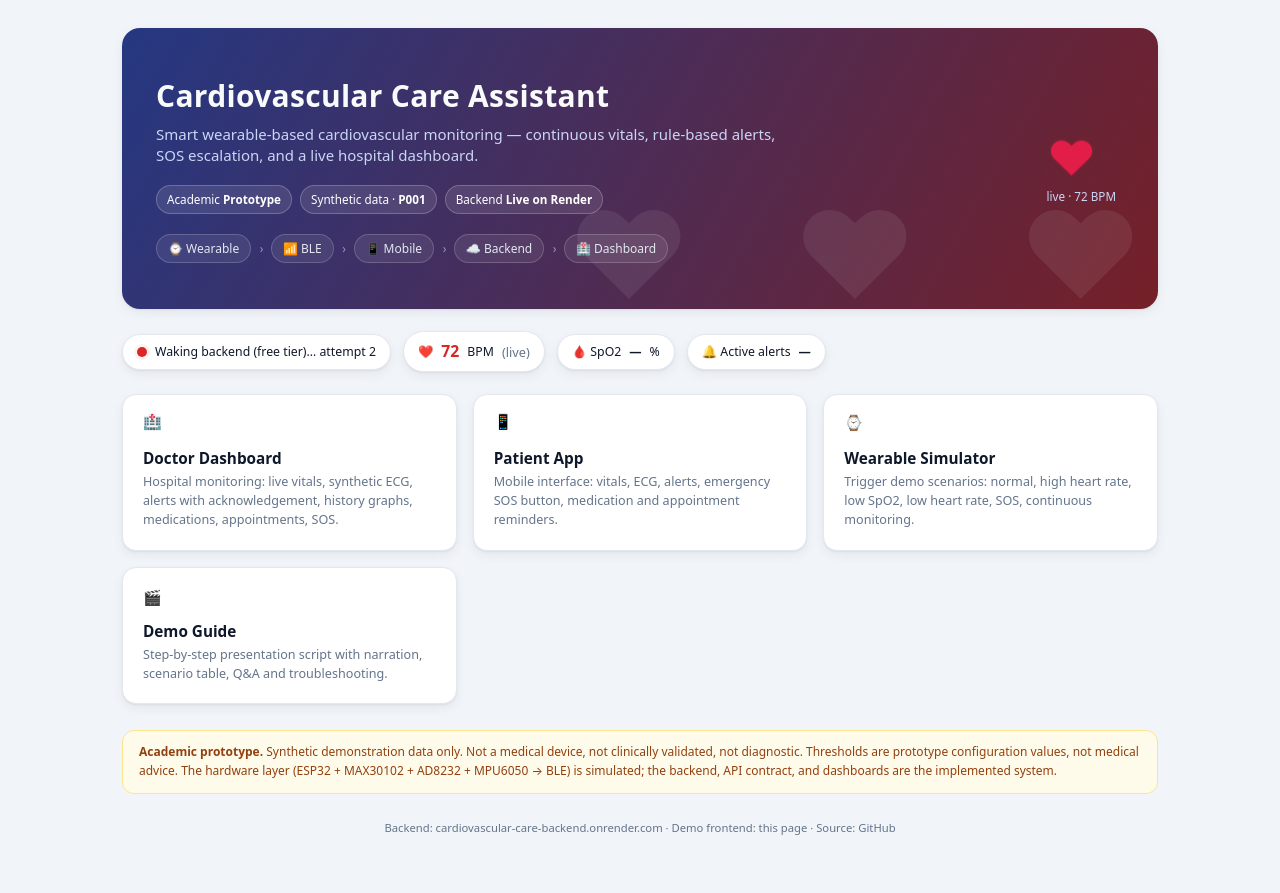
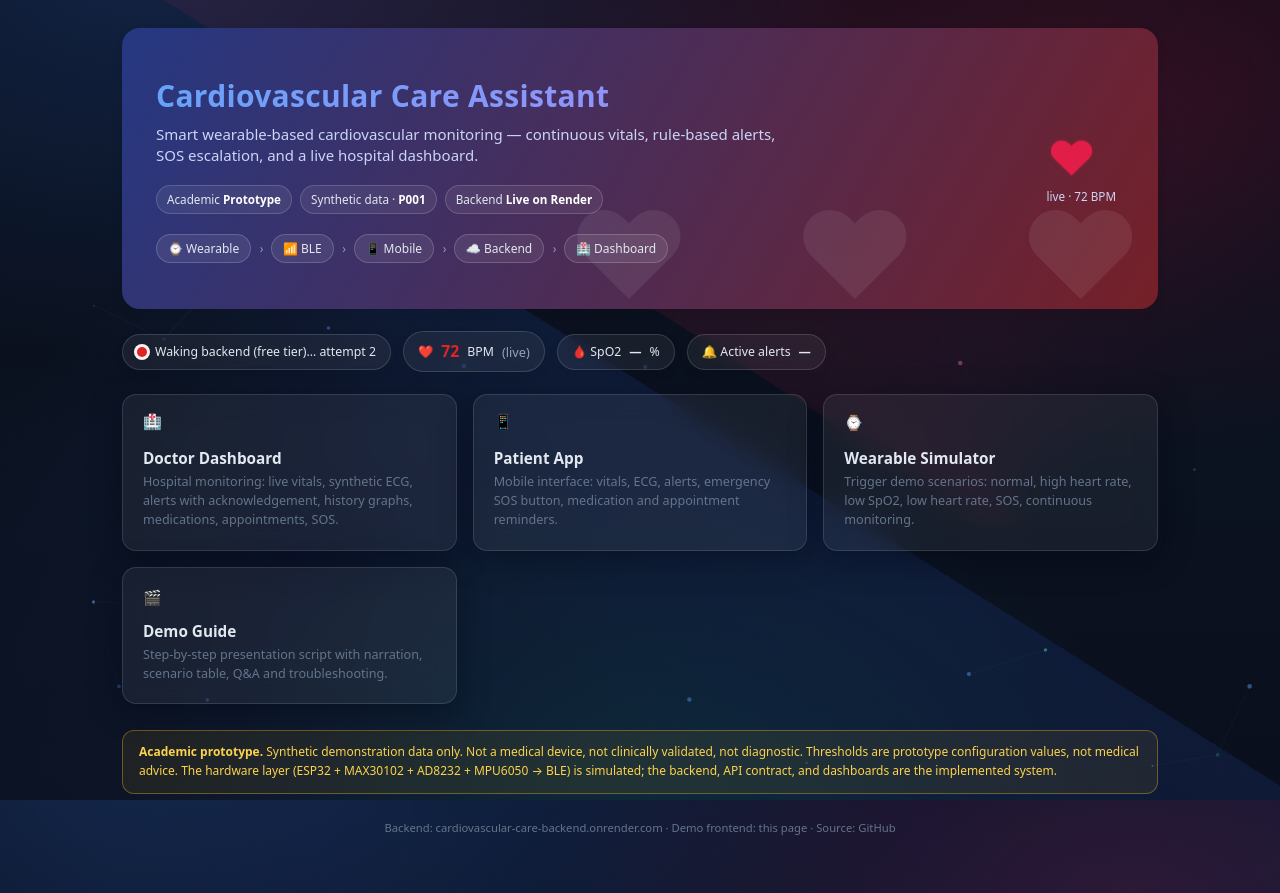
Before and after one commit to rajjeet-saha/cardiovascular-care-assistant, a plain HTML site: page index.html in a window 1280 px wide. Drawn offline with Linux system fonts and the light colour scheme; no server answers.

Commit message:
AI-studio visual overhaul: glassmorphism, aurora gradients, particles, scroll reveals, count-up vitals; backend keep-alive workflow
- New ai-theme.css: dark glass panels, aurora drift background, gradient
  titles, glow borders, neon live rings (all four pages)
- New ai-motion.js: linked particle canvas, IntersectionObserver reveals,
  count-up numerals wired into live vitals
- .github/workflows/keep-alive.yml: pings the Render backend every 10 min
  so the free-tier service never sleeps
- Reduced-motion and prototype labeling preserved

Generated with Codebuff
Co-Authored-By: Codebuff <noreply@codebuff.com>

```diff
--- /dev/null
+++ b/frontend/src/services/ai-motion.js
@@ -0,0 +1,139 @@
+/**
+ * AI motion engine — Cardiovascular Care Assistant
+ * Auto-initializes on DOMContentLoaded:
+ *   1. floating particle canvas (#ai-particles)
+ *   2. scroll-reveal for .ai-reveal elements
+ *   3. window.AI.countUp(el, target) for animated numerals
+ * Zero dependencies; silently no-ops on reduced-motion.
+ *
+ * Academic prototype — synthetic demonstration data only.
+ */
+(function () {
+  "use strict";
+
+  var reduced = window.matchMedia && window.matchMedia("(prefers-reduced-motion: reduce)").matches;
+
+  var AI = {};
+
+  /* ---------------- Count-up ---------------- */
+
+  AI.countUp = function (el, target, decimals) {
+    if (!el) return;
+    var to = Number(target);
+    if (isNaN(to)) { el.textContent = target; return; }
+    if (reduced) { el.textContent = String(to); return; }
+    var from = parseFloat(el.textContent);
+    if (isNaN(from)) from = to - (to > 40 ? 6 : 3);
+    var dur = 550, t0 = null;
+    el.classList.add("ai-count");
+    function step(ts) {
+      if (t0 === null) t0 = ts;
+      var p = Math.min(1, (ts - t0) / dur);
+      var eased = 1 - Math.pow(1 - p, 3);
+      var v = from + (to - from) * eased;
+      el.textContent = decimals ? v.toFixed(decimals) : String(Math.round(v));
+      if (p < 1) requestAnimationFrame(step);
+    }
+    requestAnimationFrame(step);
+  };
+
+  /* ---------------- Scroll reveal ---------------- */
+
+  function initReveal() {
+    var els = document.querySelectorAll(".ai-reveal");
+    if (!els.length) return;
+    if (reduced || !("IntersectionObserver" in window)) {
+      els.forEach ? els.forEach(function (e) { e.classList.add("ai-in"); }) : null;
+      return;
+    }
+    var io = new IntersectionObserver(function (entries) {
+      entries.forEach(function (en) {
+        if (en.isIntersecting) {
+          en.target.classList.add("ai-in");
+          io.unobserve(en.target);
+        }
+      });
+    }, { threshold: 0.12 });
+    Array.prototype.forEach.call(els, function (e, i) {
+      e.style.transitionDelay = (Math.min(i, 6) * 60) + "ms";
+      io.observe(e);
+    });
+  }
+
+  /* ---------------- Particles ---------------- */
+
+  function initParticles() {
+    if (reduced) return;
+    var canvas = document.createElement("canvas");
+    canvas.id = "ai-particles";
+    document.body.appendChild(canvas);
+    var ctx = canvas.getContext("2d");
+    var parts = [], W = 0, H = 0;
+
+    function resize() {
+      W = canvas.width = window.innerWidth;
+      H = canvas.height = window.innerHeight;
+      var count = Math.min(70, Math.floor(W * H / 26000));
+      parts = [];
+      for (var i = 0; i < count; i++) {
+        parts.push({
+          x: Math.random() * W,
+          y: Math.random() * H,
+          r: Math.random() * 1.8 + 0.6,
+          vx: (Math.random() - 0.5) * 0.25,
+          vy: (Math.random() - 0.5) * 0.25 - 0.08,
+          hue: Math.random() < 0.75 ? "96, 165, 250" : (Math.random() < 0.5 ? "244, 114, 182" : "52, 211, 153"),
+          a: Math.random() * 0.5 + 0.15
+        });
+      }
+    }
+
+    var linked = !document.body.classList.contains("ai-plain");
+
+    function frame() {
+      ctx.clearRect(0, 0, W, H);
+      for (var i = 0; i < parts.length; i++) {
+        var p = parts[i];
+        p.x += p.vx; p.y += p.vy;
+        if (p.x < -10) p.x = W + 10; if (p.x > W + 10) p.x = -10;
+        if (p.y < -10) p.y = H + 10; if (p.y > H + 10) p.y = -10;
+        ctx.beginPath();
+        ctx.arc(p.x, p.y, p.r, 0, Math.PI * 2);
+        ctx.fillStyle = "rgba(" + p.hue + "," + p.a + ")";
+        ctx.fill();
+        if (linked) {
+          for (var j = i + 1; j < parts.length; j++) {
+            var q = parts[j];
+            var dx = p.x - q.x, dy = p.y - q.y, d2 = dx * dx + dy * dy;
+            if (d2 < 110 * 110) {
+              ctx.beginPath();
+              ctx.moveTo(p.x, p.y);
+              ctx.lineTo(q.x, q.y);
+              ctx.strokeStyle = "rgba(96,165,250," + (0.10 * (1 - d2 / 12100)) + ")";
+              ctx.lineWidth = 1;
+              ctx.stroke();
+            }
+          }
+        }
+      }
+      requestAnimationFrame(frame);
+    }
+
+    resize();
+    window.addEventListener("resize", resize);
+    requestAnimationFrame(frame);
+  }
+
+  function init() {
+    initParticles();
+    initReveal();
+  }
+
+  if (document.readyState === "loading") {
+    document.addEventListener("DOMContentLoaded", init);
+  } else {
+    init();
+  }
+
+  window.AI = AI;
+})();
--- /dev/null
+++ b/frontend/src/services/ai-theme.css
@@ -0,0 +1,188 @@
+/* ============================================================
+   AI-Studio theme layer — Cardiovascular Care Assistant
+   Glassmorphism + aurora gradients + particles + reveals.
+   Pure CSS/JS — no dependencies. Prototype labeling preserved.
+   ============================================================ */
+
+/* ---------------- Aurora background ---------------- */
+
+.ai-dark, .ai-polish {
+  position: relative;
+}
+
+body.ai-dark {
+  background:
+    radial-gradient(1200px 700px at 12% -8%, rgba(59, 130, 246, 0.22), transparent 60%),
+    radial-gradient(1000px 600px at 88% 12%, rgba(225, 29, 72, 0.16), transparent 60%),
+    radial-gradient(900px 700px at 50% 110%, rgba(16, 185, 129, 0.12), transparent 60%),
+    linear-gradient(180deg, #070b16 0%, #0b1220 55%, #0a0f1d 100%);
+  background-attachment: fixed;
+  color: #e2e8f0;
+}
+
+body.ai-dark::before {
+  /* slow aurora drift */
+  content: "";
+  position: fixed;
+  inset: -20%;
+  background:
+    conic-gradient(from 120deg at 30% 30%, rgba(37, 99, 235, 0.14), transparent 30%),
+    conic-gradient(from 300deg at 70% 60%, rgba(225, 29, 72, 0.10), transparent 30%);
+  animation: aurora 18s ease-in-out infinite alternate;
+  pointer-events: none;
+  z-index: 0;
+}
+@keyframes aurora {
+  0%   { transform: rotate(0deg) scale(1); opacity: 0.8; }
+  100% { transform: rotate(14deg) scale(1.15); opacity: 1; }
+}
+
+/* everything visible sits above the aurora + particles */
+body.ai-dark > * { position: relative; z-index: 2; }
+#ai-particles { position: fixed; inset: 0; z-index: 1; pointer-events: none; }
+
+/* ---------------- Glass panels ---------------- */
+
+body.ai-dark .card,
+body.ai-dark .tile {
+  background: rgba(255, 255, 255, 0.055);
+  border: 1px solid rgba(255, 255, 255, 0.12);
+  backdrop-filter: blur(14px);
+  -webkit-backdrop-filter: blur(14px);
+  box-shadow: 0 8px 32px rgba(2, 6, 23, 0.45);
+  color: #e2e8f0;
+}
+
+body.ai-dark .muted, body.ai-dark .chart-unit { color: #94a3b8; }
+body.ai-dark .chart-block { background: rgba(255,255,255,0.04); border-color: rgba(255,255,255,0.10); }
+body.ai-dark .chip { background: rgba(255,255,255,0.07); border-color: rgba(255,255,255,0.16); color: #e2e8f0; }
+body.ai-dark .skeleton, body.ai-dark .empty-state { background: rgba(255,255,255,0.04); border-color: rgba(255,255,255,0.14); color: #94a3b8; }
+body.ai-dark .med-item, body.ai-dark .appt-item { background: rgba(255,255,255,0.045); border-color: rgba(255,255,255,0.11); }
+body.ai-dark .topbar, body.ai-dark .app-top {
+  background: rgba(10, 15, 29, 0.72);
+  backdrop-filter: blur(16px);
+  -webkit-backdrop-filter: blur(16px);
+  border-bottom: 1px solid rgba(255,255,255,0.10);
+}
+body.ai-dark .topbar h1, body.ai-dark .app-top h1 { color: #f1f5f9; }
+body.ai-dark .conn-text { color: #cbd5f5; }
+body.ai-dark .poll-note { background: rgba(255,255,255,0.06); border-color: rgba(255,255,255,0.14); color: #94a3b8; }
+body.ai-dark .vital { background: rgba(255,255,255,0.055); }
+body.ai-dark .vital-value { color: #f8fafc; }
+body.ai-dark .vital.ok { border-top-color: #34d399; }
+body.ai-dark .vital.warn { border-top-color: #fbbf24; background: rgba(251, 191, 36, 0.06); }
+body.ai-dark .vital.critical { border-top-color: #f87171; background: rgba(248, 113, 113, 0.08); }
+body.ai-dark .alert-item { background: rgba(255,255,255,0.045); border-color: rgba(255,255,255,0.10); }
+body.ai-dark .alert-item.critical { background: rgba(248, 113, 113, 0.10); border-color: rgba(248,113,113,0.35); }
+body.ai-dark .alert-item.sos { background: rgba(190, 18, 60, 0.16); border-color: rgba(251,113,133,0.4); }
+body.ai-dark .alert-item.acknowledged { background: rgba(251, 191, 36, 0.08); border-color: rgba(251,191,36,0.3); }
+body.ai-dark .footer { color: #64748b; }
+
+body.ai-dark .live-chip {
+  background: rgba(255,255,255,0.06);
+  border: 1px solid rgba(255,255,255,0.14);
+  color: #e2e8f0;
+  backdrop-filter: blur(10px);
+}
+body.ai-dark .live-chip .muted { color: #94a3b8; }
+body.ai-dark .notice {
+  background: rgba(251, 191, 36, 0.08);
+  border-color: rgba(251, 191, 36, 0.35);
+  color: #fcd34d;
+}
+body.ai-dark .footer-note { color: #64748b; }
+
+/* patient app phone frame on dark */
+body.ai-dark .phone { background: rgba(10, 15, 29, 0.35); box-shadow: 0 0 70px rgba(2, 6, 23, 0.65); }
+body.ai-dark .pat-hero { background: linear-gradient(135deg, rgba(30, 58, 138, 0.75), rgba(29, 78, 216, 0.6)); backdrop-filter: blur(10px); }
+body.ai-dark .pat-hero .chip { background: rgba(255,255,255,0.10); border-color: rgba(255,255,255,0.24); }
+
+/* glow borders on hover */
+body.ai-dark .tile, body.ai-dark .card { transition: border-color .25s ease, box-shadow .25s ease, transform .25s ease; }
+body.ai-dark .tile:hover, body.ai-dark .card:hover {
+  border-color: rgba(96, 165, 250, 0.55);
+  box-shadow: 0 0 0 1px rgba(96,165,250,0.25), 0 14px 44px rgba(37, 99, 235, 0.25);
+}
+
+/* ---------------- Gradient text + buttons ---------------- */
+
+.ai-gradient-text {
+  background: linear-gradient(92deg, #60a5fa 0%, #a78bfa 40%, #f472b6 75%, #fb7185 100%);
+  background-size: 200% 100%;
+  -webkit-background-clip: text;
+  background-clip: text;
+  color: transparent;
+  animation: gradient-slide 6s ease infinite;
+}
+@keyframes gradient-slide {
+  0%, 100% { background-position: 0% 50%; }
+  50%      { background-position: 100% 50%; }
+}
+
+.ai-btn-glow {
+  position: relative;
+  overflow: hidden;
+  border: 1px solid rgba(96,165,250,0.45);
+  background: linear-gradient(92deg, rgba(37,99,235,0.35), rgba(124,58,237,0.35));
+  color: #fff;
+}
+.ai-btn-glow::after {
+  /* shine sweep */
+  content: "";
+  position: absolute; top: 0; left: -80%;
+  width: 60%; height: 100%;
+  background: linear-gradient(100deg, transparent, rgba(255,255,255,0.35), transparent);
+  transform: skewX(-20deg);
+  animation: shine 3.2s ease infinite;
+}
+@keyframes shine {
+  0%   { left: -80%; }
+  55%  { left: 130%; }
+  100% { left: 130%; }
+}
+
+/* ---------------- Particle canvas layer (light pages too) ---------------- */
+
+body.ai-polish #ai-particles { position: fixed; inset: 0; z-index: 0; pointer-events: none; }
+body.ai-polish > * { position: relative; z-index: 1; }
+body.ai-polish .topbar, body.ai-polish .app-top {
+  backdrop-filter: blur(14px);
+  -webkit-backdrop-filter: blur(14px);
+  background: rgba(255, 255, 255, 0.72);
+}
+
+/* ---------------- Scroll reveal ---------------- */
+
+.ai-reveal { opacity: 0; transform: translateY(22px) scale(0.99); }
+.ai-reveal.ai-in {
+  opacity: 1; transform: none;
+  transition: opacity 0.7s cubic-bezier(0.2, 0.7, 0.3, 1), transform 0.7s cubic-bezier(0.2, 0.7, 0.3, 1);
+}
+
+/* ---------------- Count-up numerals ---------------- */
+
+.ai-count { font-variant-numeric: tabular-nums; }
+
+/* ---------------- Neon pulse ring for live chips ---------------- */
+
+.ai-live-ring { position: relative; }
+.ai-live-ring::after {
+  content: "";
+  position: absolute; inset: -3px;
+  border-radius: inherit;
+  border: 1px solid rgba(96,165,250,0.6);
+  animation: live-ring 2.2s ease-out infinite;
+  pointer-events: none;
+}
+@keyframes live-ring {
+  0%   { opacity: 0.8; transform: scale(1); }
+  100% { opacity: 0;   transform: scale(1.18); }
+}
+
+/* ---------------- Reduced motion ---------------- */
+
+@media (prefers-reduced-motion: reduce) {
+  body.ai-dark::before, .ai-gradient-text, .ai-btn-glow::after,
+  .ai-live-ring::after { animation: none !important; }
+  .ai-reveal { opacity: 1; transform: none; }
+}
--- a/index.html
+++ b/index.html
@@ -7,6 +7,7 @@
   <link rel="icon" href="data:," />
   <link rel="stylesheet" href="./frontend/styles.css" />
   <link rel="stylesheet" href="./frontend/src/services/animations.css" />
+  <link rel="stylesheet" href="./frontend/src/services/ai-theme.css" />
   <style>
     body { display: block; min-height: 100vh; }
     .hub { max-width: 1080px; margin: 0 auto; padding: 28px 22px 46px; }
@@ -40,13 +41,13 @@
     }
   </style>
 </head>
-<body>
+<body class="ai-dark">
   <main class="hub">
     <!-- ============ ANIMATED HERO ============ -->
     <section class="hub-hero">
       <div class="hero-grid">
         <div class="hero-copy">
-          <h1>Cardiovascular Care Assistant</h1>
+          <h1 class="ai-gradient-text">Cardiovascular Care Assistant</h1>
           <p>
             Smart wearable-based cardiovascular monitoring — continuous vitals,
             rule-based alerts, SOS escalation, and a live hospital dashboard.
@@ -74,7 +75,7 @@
     </section>
 
     <!-- ============ LIVE DEMO STRIP ============ -->
-    <div class="live-strip">
+    <div class="live-strip ai-reveal">
       <span class="live-chip"><span class="dot dot-green" id="hub-dot"></span><span id="hub-conn">Checking backend…</span></span>
       <span class="live-chip">❤️ <span class="bpm-num" id="live-bpm">—</span> BPM <span class="muted">(live)</span></span>
       <span class="live-chip">🩸 SpO2 <b id="live-spo2">—</b>%</span>
@@ -82,7 +83,7 @@
     </div>
 
     <!-- ============ TILES ============ -->
-    <div class="tiles">
+    <div class="tiles ai-reveal">
       <a class="tile" href="./frontend/doctor-dashboard/">
         <span class="ico">🏥</span>
         <h2>Doctor Dashboard</h2>
@@ -105,7 +106,7 @@
       </a>
     </div>
 
-    <div class="notice">
+    <div class="notice ai-reveal">
       <b>Academic prototype.</b> Synthetic demonstration data only. Not a medical device,
       not clinically validated, not diagnostic. Thresholds are prototype configuration
       values, not medical advice. The hardware layer (ESP32 + MAX30102 + AD8232 + MPU6050 →
@@ -114,6 +115,7 @@
     <p class="footer-note">Backend: cardiovascular-care-backend.onrender.com · Demo frontend: this page · Source: GitHub</p>
   </main>
 
+  <script src="./frontend/src/services/ai-motion.js"></script>
   <script>
     /* Hub live strip: mirrors the demo patient's newest reading so the
        landing page feels alive. Read-only, through the backend API. */
```
Also changed, not shown: frontend/doctor-dashboard/app.js (+8 -2 lines), frontend/doctor-dashboard/index.html (+4 -2 lines), frontend/patient-app/app.js (+7 -2 lines), frontend/patient-app/index.html (+3 -1 lines), frontend/simulator/index.html (+3 -1 lines), .github/workflows/keep-alive.yml (added).
